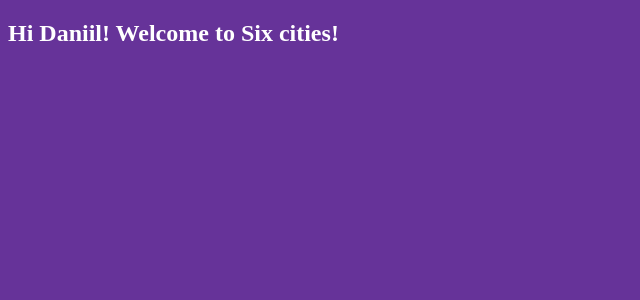
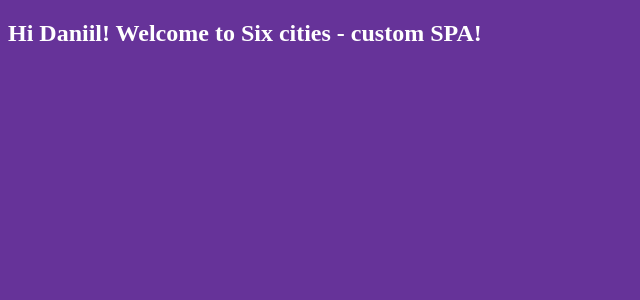
Before and after one commit to sodiqit/six-cities, a React app: page / in a window 1280 px wide. Shown: the top 300 px of the page, without its empty margins (0-640 px from the left). Built offline with nearby package versions, Linux system fonts and the light colour scheme.

Commit message:
change string

```diff
--- a/src/index.tsx
+++ b/src/index.tsx
@@ -4,6 +4,6 @@ import './index.scss';
 import { App } from './components/App';
 
 ReactDOM.render(
-  <App userName="Daniil" projectName="Six cities" />,
+  <App userName="Daniil" projectName="Six cities - custom SPA" />,
   document.querySelector('.root'),
 );
```
